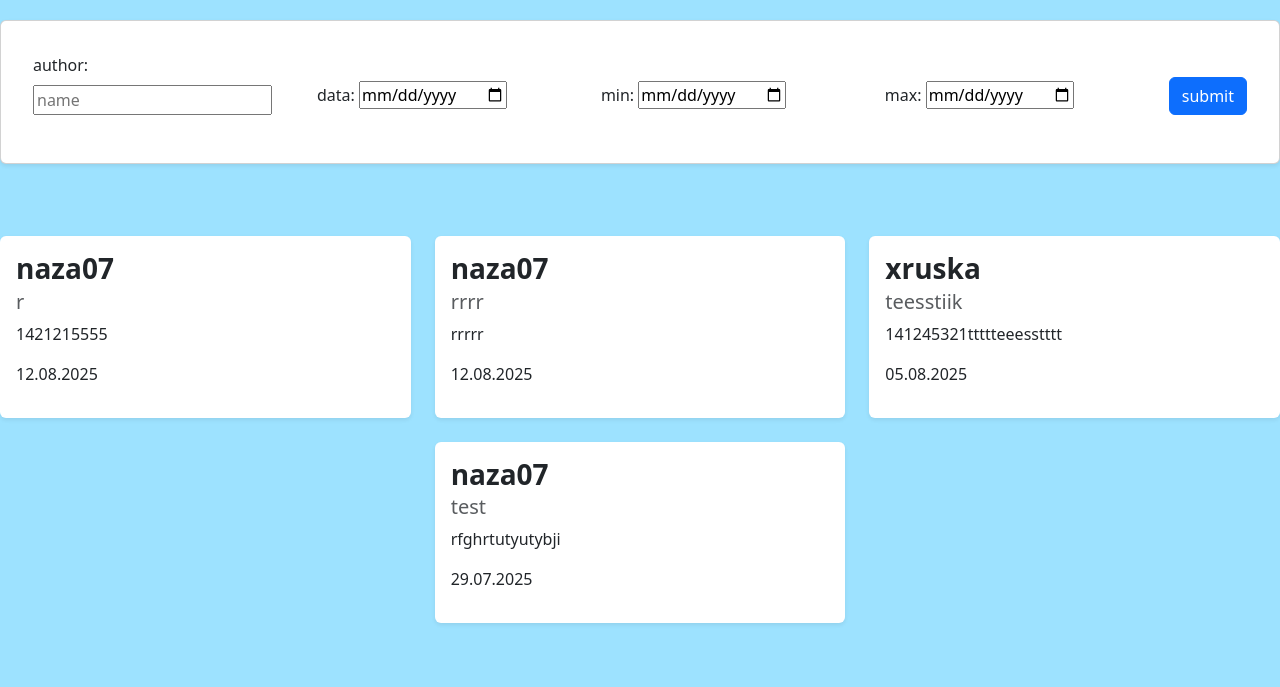
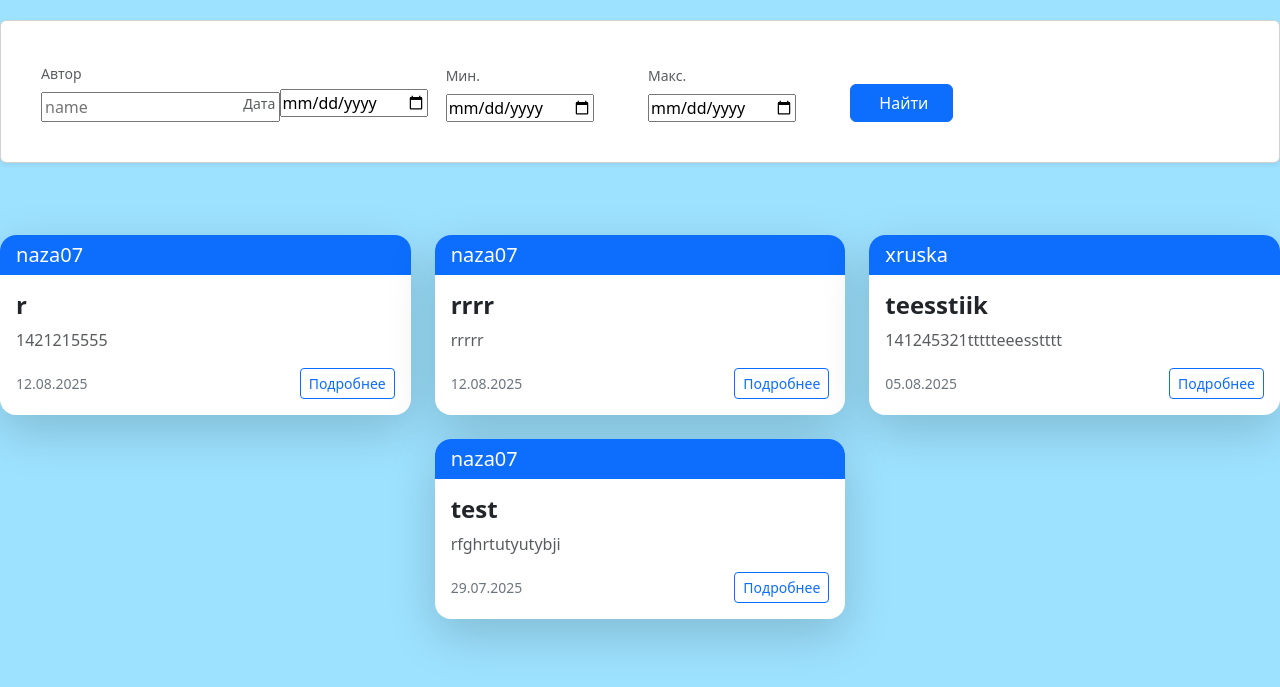
Before and after one commit to na07/Social-Network, a Django app: page /posts/ in a window 1280 px wide. Shown: the part 56-743 px from the top of the page. Run offline with Django 5.2, Linux system fonts and the light colour scheme; data comes from the database, SQL or seed files in the repository; some libraries are stand-ins or nearby versions.

Commit message:
new style

```diff
--- a/templates/sn/posts_page.html
+++ b/templates/sn/posts_page.html
@@ -7,29 +7,38 @@ background-color: #9de2ff;
 
 {% block content %}
 
-<div class="card shadow-sm p-3 mb-4 bg-white rounded" style="margin-top:20px;">
+
+<div class="card shadow-sm p-4 mb-4 bg-white rounded" style="margin-top:20px;">
   <div class="card-body">
-    <form method="get" class="mb-3">
-      <div class="row g-2 align-items-end">
-        <div class="col">
-          <label class="form-label">author:</label>
+    <form method="get" class="mb-0">
+      <div class="row g-3 align-items-end">
+
+        <div class="col-md-2">
+          <label class="form-label small text-muted">Автор</label>
           {{ form.author }}
         </div>
-        <div class="col">
-          <label class="form-label">data:</label>
+
+        <div class="col-md-2">
+          <label class="form-label small text-muted">Дата</label>
           {{ form.created }}
         </div>
-        <div class="col">
-          <label class="form-label">min:</label>
+
+        <div class="col-md-2">
+          <label class="form-label small text-muted">Мин.</label>
           {{ form.date1 }}
         </div>
-        <div class="col">
-          <label class="form-label">max:</label>
+
+        <div class="col-md-2">
+          <label class="form-label small text-muted">Макс.</label>
           {{ form.date2 }}
         </div>
-        <div class="col-auto">
-          <button class="btn btn-primary" type="submit">submit</button>
+
+        <div class="col-md-auto d-flex">
+          <button class="btn btn-primary px-4" type="submit">
+            <i class="bi bi-search me-1"></i> Найти
+          </button>
         </div>
+
       </div>
     </form>
   </div>
@@ -38,16 +47,28 @@ background-color: #9de2ff;
 
 <div class="row justify-content-center mt-5 g-4">
   {% for post in posts %}
-     <div class="col-12 col-md-6 col-lg-4">
-        <div class="card h-100 shadow-sm border-0">
-          <div class="card-body">
-            <h3 class="card-title fw-bold">{{ post.author }}</h3>
-            <h5 class="card-subtitle mb-2 text-muted">{{ post.title }}</h5>
-            <p class="card-text">{{ post.text }}</p>
-            <p>{{ post.published|date:"d.m.Y" }}</p>
-          </div>
-       </div>
-     </div>
+  <div class="col-12 col-md-6 col-lg-4">
+    <div class="card h-100 shadow-lg border-0 rounded-4 overflow-hidden">
+
+      <div class="card-header bg-primary text-white border-0">
+        <h5 class="mb-0">{{ post.author }}</h5>
+      </div>
+
+      <div class="card-body d-flex flex-column">
+        <h4 class="card-title fw-semibold mb-2">{{ post.title }}</h4>
+        <p class="card-text text-muted">
+          {{ post.text|slice:":120" }}{% if post.text|length > 120 %}...{% endif %}
+        </p>
+        <div class="mt-auto d-flex justify-content-between align-items-center">
+          <small class="text-secondary">{{ post.published|date:"d.m.Y" }}</small>
+          <a href="{% url 'sn:post_info' post.id %}" class="btn btn-sm btn-outline-primary">
+            Подробнее
+          </a>
+        </div>
+      </div>
+
+    </div>
+  </div>
   {% endfor %}
 </div>
 
@@ -55,4 +76,5 @@ background-color: #9de2ff;
 
 
 
+
 {% endblock %}
```
Also changed, not shown: templates/sn/profile_page.html (+26 -12 lines).
